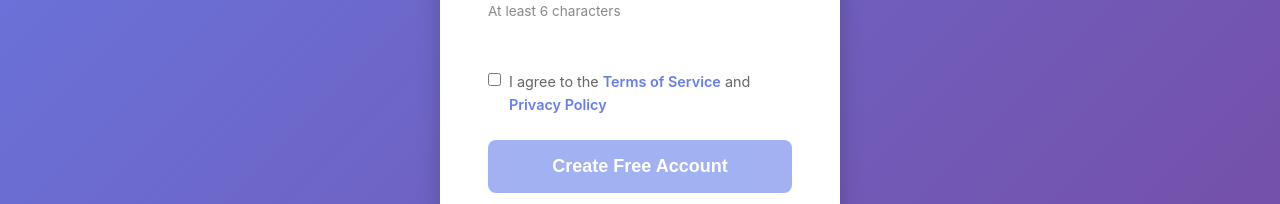
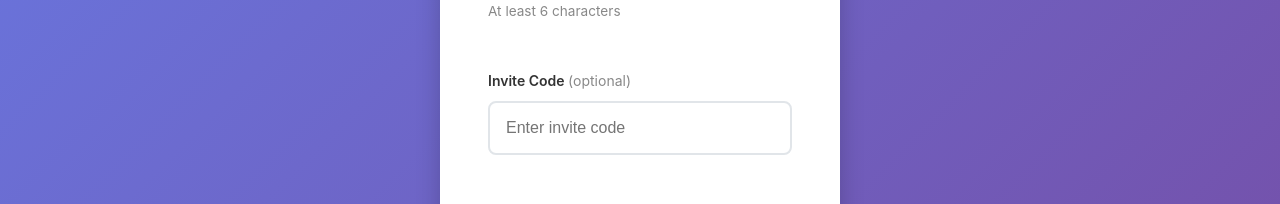
Before and after one commit to daddykev/4track-dev, a Vue app: page /signup in a window 1280 px wide. Shown: the part 664-868 px from the top of the page. Built offline with nearby package versions, Linux system fonts and the light colour scheme; no server answers.

Commit message:
Adjusted signup process, added artist invite code

```diff
--- a/src/services/auth.js
+++ b/src/services/auth.js
@@ -80,7 +80,7 @@ class AuthService {
   }
 
   // Sign up with email and password
-  async signUp(email, password, displayName = null) {
+  async signUp(email, password, displayName = null, inviteCode = null) {
     try {
       // Create Firebase auth user
       const userCredential = await createUserWithEmailAndPassword(auth, email, password)
@@ -91,12 +91,15 @@ class AuthService {
         await updateProfile(user, { displayName })
       }
 
+      // Determine user type based on invite code
+      const userType = inviteCode === 'FIRSTWAVE' ? 'artist' : 'consumer'
+
       // Create user document in Firestore
       const userData = {
         uid: user.uid,
         email: user.email,
         displayName: displayName || email.split('@')[0],
-        userType: 'consumer', // Default to consumer
+        userType, // Set based on invite code
         platform: '4track',
         subscription: {
           tier: 'free',
@@ -111,7 +114,9 @@ class AuthService {
           teamCollaboration: false
         },
         createdAt: serverTimestamp(),
-        lastLogin: serverTimestamp()
+        lastLogin: serverTimestamp(),
+        // Store if they used the special invite code
+        inviteCode: inviteCode === 'FIRSTWAVE' ? 'FIRSTWAVE' : null
       }
 
       await setDoc(doc(db, 'users', user.uid), userData)
--- a/src/views/SignupPage.vue
+++ b/src/views/SignupPage.vue
@@ -42,6 +42,24 @@
               required
             />
             <p class="form-hint">At least 6 characters</p>
+          </div>
+
+          <div class="form-group">
+            <label for="inviteCode" class="form-label">
+              Invite Code
+              <span class="text-muted font-sm">(optional)</span>
+            </label>
+            <input
+              id="inviteCode"
+              v-model="inviteCode"
+              type="text"
+              class="form-input"
+              placeholder="Enter invite code"
+            />
+            <p v-if="inviteCode === 'FIRSTWAVE'" class="form-hint text-success">
+              <font-awesome-icon :icon="['fas', 'check-circle']" class="mr-xs" />
+              Artist account will be created
+            </p>
           </div>
 
           <label class="checkbox-label">
@@ -92,6 +110,7 @@ const router = useRouter()
 const displayName = ref('')
 const email = ref('')
 const password = ref('')
+const inviteCode = ref('')
 const agreeToTerms = ref(false)
 const error = ref('')
 const loading = ref(false)
@@ -101,7 +120,7 @@ const handleSignup = async () => {
   error.value = ''
 
   try {
-    await authService.signUp(email.value, password.value, displayName.value)
+    await authService.signUp(email.value, password.value, displayName.value, inviteCode.value)
     router.push('/collection')
   } catch (err) {
     error.value = err.message || 'Failed to create account'
@@ -126,7 +145,7 @@ const handleGoogleSignup = async () => {
 </script>
 
 <style scoped>
-/* Same styles as LoginPage.vue */
+/* Same styles as before */
 .auth-page {
   min-height: 100vh;
   display: flex;
@@ -171,6 +190,10 @@ const handleGoogleSignup = async () => {
   font-size: 0.85rem;
   color: var(--text-muted);
   margin-top: var(--spacing-xs);
+}
+
+.form-hint.text-success {
+  color: var(--color-success);
 }
 
 .checkbox-label {
@@ -239,8 +262,12 @@ const handleGoogleSignup = async () => {
   width: 100%;
 }
 
-.mr-sm {
-  margin-right: var(--spacing-sm);
+.mr-xs {
+  margin-right: var(--spacing-xs);
+}
+
+.text-success {
+  color: var(--color-success);
 }
 
 .error-message {
```
